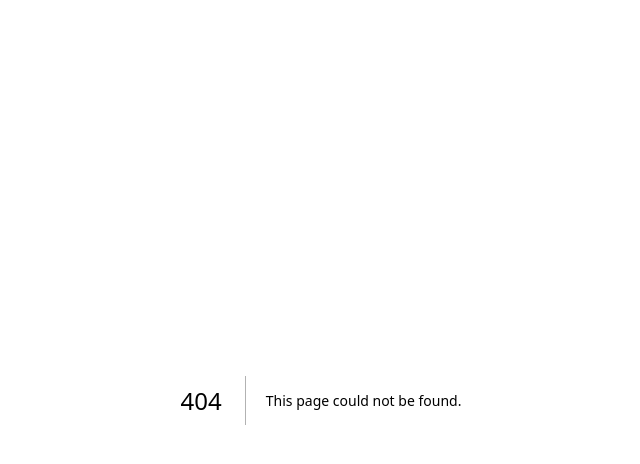
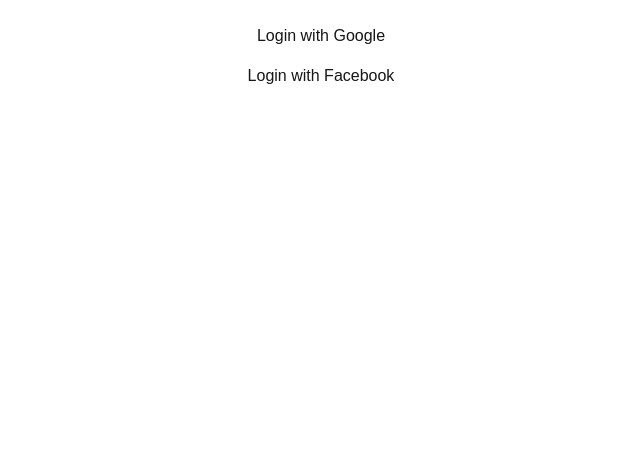
Before and after one commit to kankasndan/Srednoskolski-glas, a Next.js app in the folder frontend/: page /sign-in in a window 1280 px wide. Before the commit this address had no page. Shown: the top 464 px of the page, without its empty margins (319-959 px from the left). Built offline with nearby package versions, Linux system fonts and the light colour scheme.

Commit message:
Added sign-in page

```diff
--- a/frontend/src/app/page.js
+++ b/frontend/src/app/page.js
@@ -1,7 +1,12 @@
+import Link from "next/link";
+
 export default function Home() {
   return (
-    <main>
+    <main className="p-6 flex flex-col gap-4">
       <h1>Srednoskolski Glas</h1>
+      <Link href="/sign-in">
+        <button>Sign in</button>
+      </Link>
     </main>
   );
 }
--- /dev/null
+++ b/frontend/src/app/sign-in/page.js
@@ -0,0 +1,18 @@
+"use client";
+
+export default function SignIn() {
+  function handleGoogleLogin() {
+    window.location.href = "http://127.0.0.1:8000/auth/google/callback";
+  }
+
+  function handleFacebookLogin() {
+    window.location.href = "http://127.0.0.1:8000/auth/facebook/callback";
+  }
+
+  return (
+    <main className="p-6 flex flex-col gap-4">
+      <button onClick={handleGoogleLogin}>Login with Google</button>
+      <button onClick={handleFacebookLogin}>Login with Facebook</button>
+    </main>
+  );
+}
```
